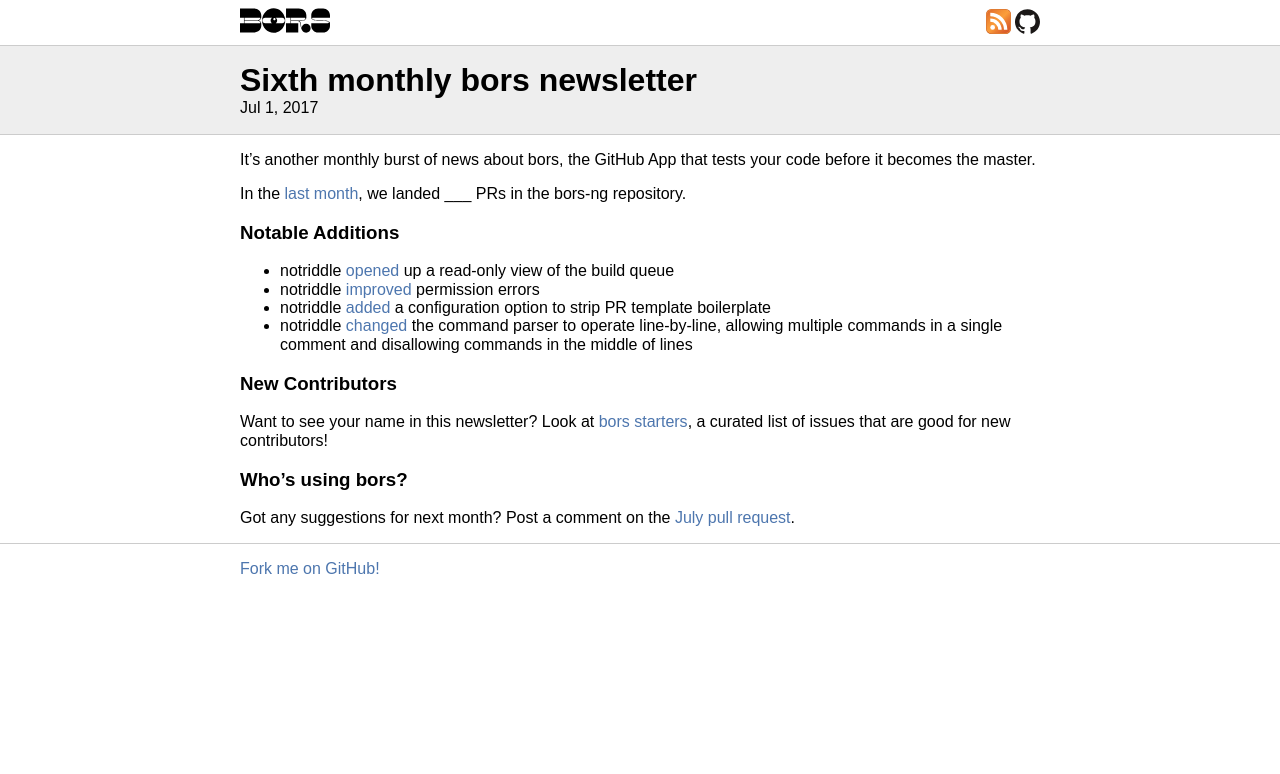
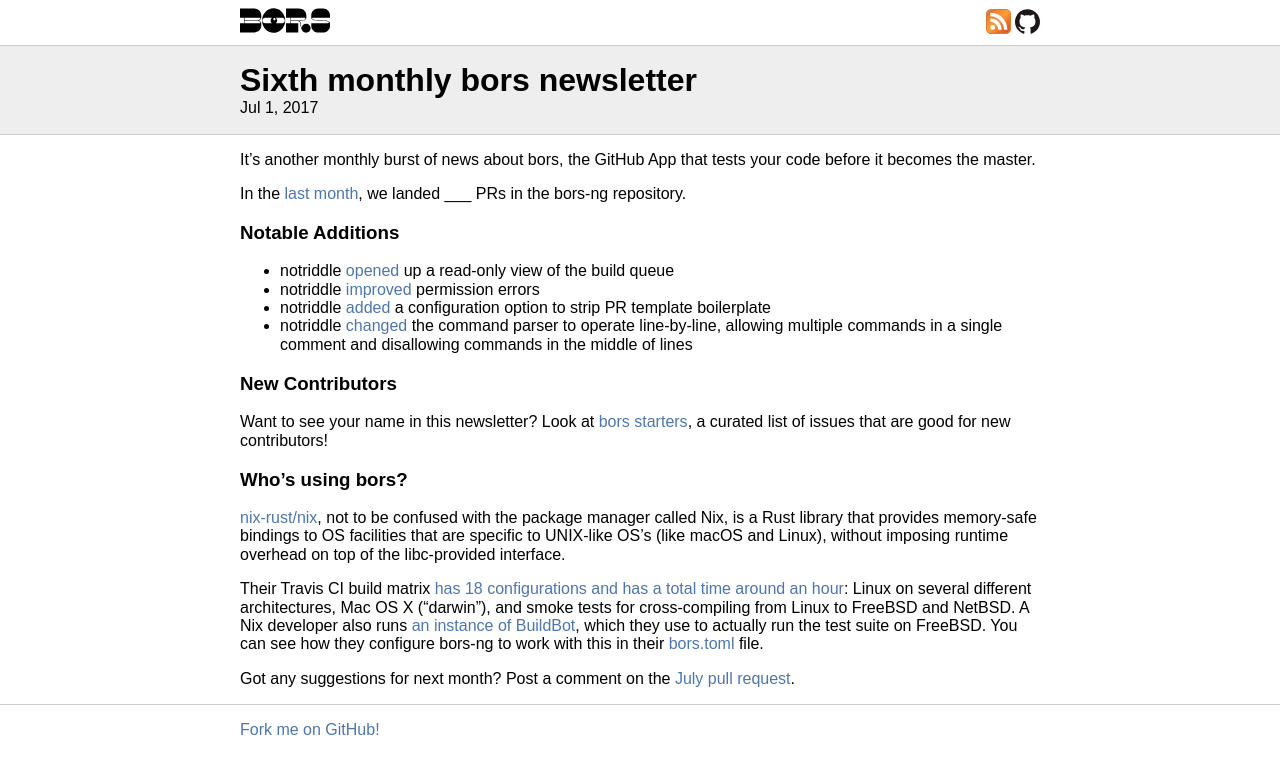
Before and after one commit to bors-ng/bors-ng.github.io, a Jekyll site: the page built from _posts/2017-07-01-tmib-06.md, in a window 1280 px wide. Shown: the top 774 px of the page. Built offline with Jekyll 4.4.1, drawn with Linux system fonts in a browser that asks for light colours.

Commit message:
Feature nix-rust/nix
Now they've been using it for a few months.

```diff
--- a/_posts/2017-07-01-tmib-06.md
+++ b/_posts/2017-07-01-tmib-06.md
@@ -30,7 +30,14 @@
 
 ### Who's using bors?
 
-<!-- No features users this month. 😐 -->
+[nix-rust/nix], not to be confused with the package manager called Nix, is a Rust library that provides memory-safe bindings to OS facilities that are specific to UNIX-like OS's (like macOS and Linux), without imposing runtime overhead on top of the libc-provided interface.
+
+Their Travis CI build matrix [has 18 configurations and has a total time around an hour][example travis build]: Linux on several different architectures, Mac OS X ("darwin"), and smoke tests for cross-compiling from Linux to FreeBSD and NetBSD. A Nix developer also runs [an instance of BuildBot][example buildbot build], which they use to actually run the test suite on FreeBSD. You can see how they configure bors-ng to work with this in their [bors.toml] file.
+
+[nix-rust/nix]: https://github.com/nix-rust/nix
+[example travis build]: https://travis-ci.org/nix-rust/nix/builds/244755650
+[example buildbot build]: https://alan.ci/buildbot/#/builders/5/builds/69
+[bors.toml]: https://github.com/nix-rust/nix/blob/274b09e/bors.toml
 
 Got any suggestions for next month?
 Post a comment on the [July pull request](https://github.com/bors-ng/bors-ng.github.io/pull/TMIB-07).
```
